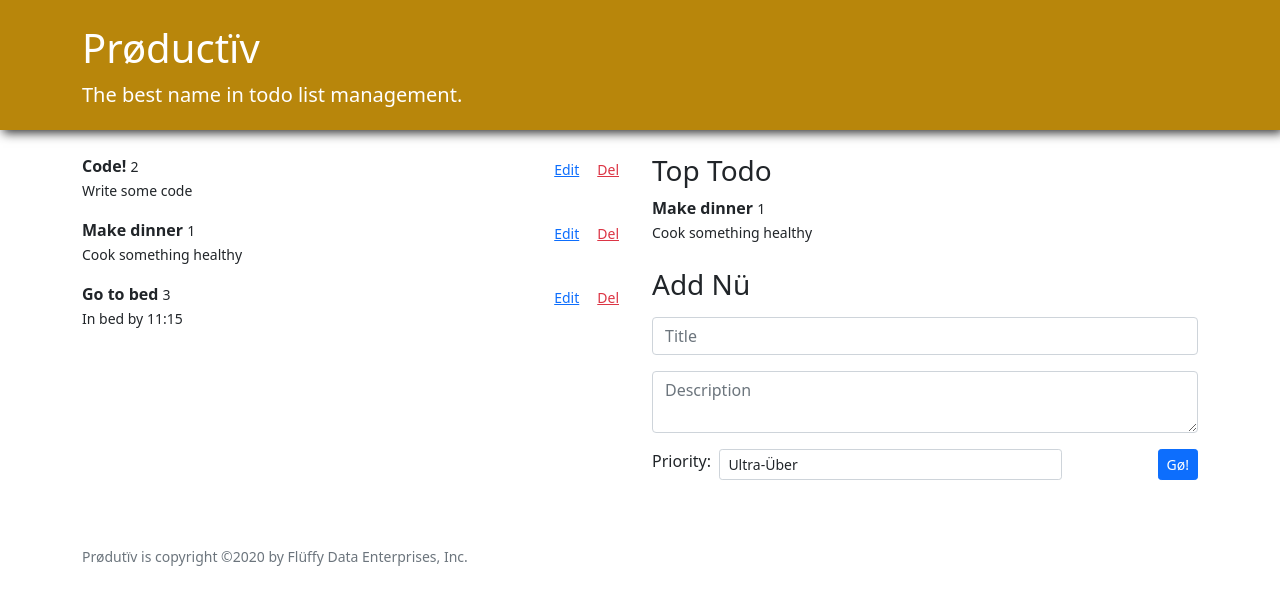
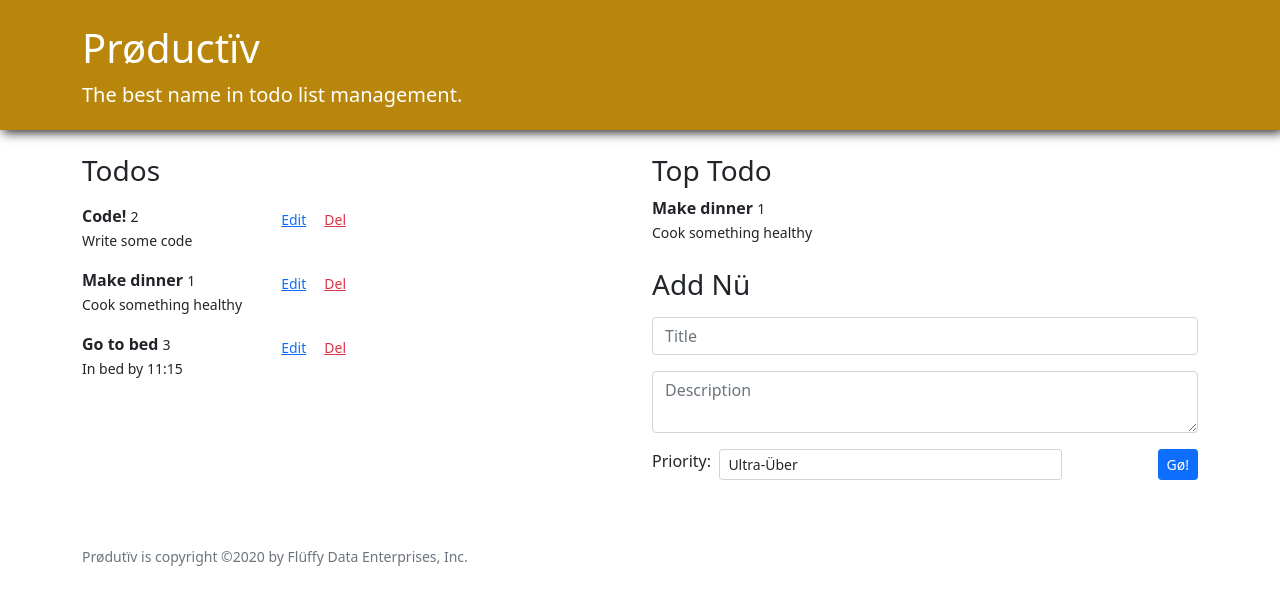
Before and after one commit to trevorhudson/react-productiv, a React (Create React App) app: page / in a window 1280 px wide. Shown: the top 604 px of the page. Built offline with nearby package versions, Linux system fonts and the light colour scheme.

Commit message:
cleaned up code styling;

```diff
--- a/src/EditableTodo.js
+++ b/src/EditableTodo.js
@@ -1,6 +1,7 @@
 import React, { useState } from "react";
 import Todo from "./Todo";
 import TodoForm from "./TodoForm";
+
 
 /** Show editable todo item.
  *
@@ -22,7 +23,7 @@ function EditableTodo({ todo, update, remove }) {
 
   /** Toggle if this is being edited */
   function toggleEdit() {
-    setisEditing(isEditing === true ? false : true);
+    setisEditing(setisEditing => setisEditing ? false : true);
   }
 
   /** Call remove fn passed to this. */
@@ -32,9 +33,9 @@ function EditableTodo({ todo, update, remove }) {
 
   /** Edit form saved; toggle isEditing and update in ancestor. */
   function handleSave(formData) {
-    const updatedToDo = { ...todo, ...formData };
     console.log("handleSave", formData);
     console.log("toDo", todo);
+    const updatedToDo = { ...todo, ...formData };
     toggleEdit();
     update(updatedToDo);
   }
--- a/src/EditableTodoList.js
+++ b/src/EditableTodoList.js
@@ -16,7 +16,12 @@ function EditableTodoList({ todos, update, remove }) {
 
   return (
     <div>
-      {todos.map(todo => <EditableTodo todo={todo} update={update} remove={remove} />)}
+      {todos.map(
+        todo => <EditableTodo
+          key={todo.id}
+          todo={todo}
+          update={update}
+          remove={remove} />)}
     </div>
   );
 }
--- a/src/TodoApp.js
+++ b/src/TodoApp.js
@@ -40,8 +40,15 @@ function TodoApp({ initialTodos }) {
       <div className="row">
 
         <div className="col-md-6">
-          <EditableTodoList todos={todos} update={update} remove={remove} />
-          {todos.length === 0 && <span className="text-muted">You have no todos.</span>}
+          <h3 className="mb-3">Todos</h3>
+          <div className="col-md-6">
+            <EditableTodoList
+              todos={todos}
+              update={update}
+              remove={remove} />
+            {todos.length === 0 &&
+              <span className="text-muted">You have no todos.</span>}
+          </div>
         </div>
 
         <div className="col-md-6">
@@ -55,10 +62,15 @@ function TodoApp({ initialTodos }) {
             <h3 className="mb-3">Add Nü</h3>
             {<TodoForm
               handleSave={create}
-              initialFormData={{ title: "", description: "", priority: "1" }} />}
+              initialFormData={
+                {
+                  title: "",
+                  description: "",
+                  priority: "1"
+                }} />}
           </section>
+
         </div>
-
       </div>
     </main>
   );
```
